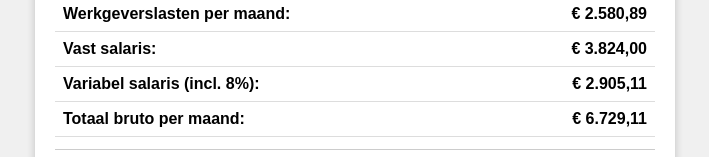
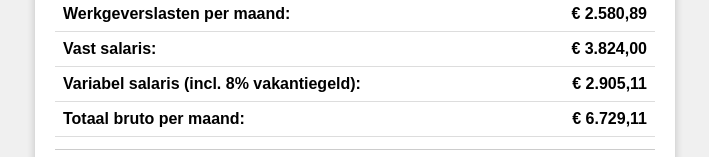
Before and after one commit to Najtreg/hybride-calculator, a plain HTML site: page index.html in a window 1280 px wide. Both pictures are taken after a click on the button "Bereken Salaris". Shown: the part 708-865 px from the top of the page, without its empty margins (285-994 px from the left). Drawn offline with Linux system fonts and the light colour scheme.

Commit message:
Update index.html

```diff
--- a/index.html
+++ b/index.html
@@ -201,7 +201,7 @@ function calc() {
       <tr><td class="label-column">Kantoorkosten per maand:</td><td class="value-column">€ ${fmt(kantoorPM)}</td></tr>
       <tr><td class="label-column">Werkgeverslasten per maand:</td><td class="value-column">€ ${fmt(wglPM)}</td></tr>
       <tr><td class="label-column">Vast salaris:</td><td class="value-column">€ ${fmt(Fs)}</td></tr>
-      <tr><td class="label-column">Variabel salaris (incl. 8%):</td><td class="value-column">€ ${fmt(variabel)}</td></tr>
+      <tr><td class="label-column">Variabel salaris (incl. 8% vakantiegeld):</td><td class="value-column">€ ${fmt(variabel)}</td></tr>
       <tr><td class="label-column total-line">Totaal bruto per maand:</td>
           <td class="value-column total-line">€ ${fmt(totaalPM)}</td></tr>
     </table>
```
